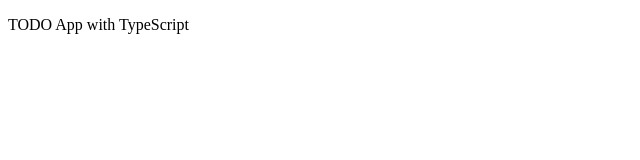
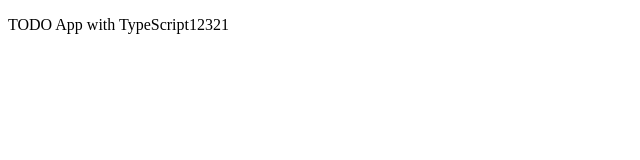
Before and after one commit to 24kk42/Vue-todo, a Vue app: page / in a window 1280 px wide. Shown: the top 160 px of the page, without its empty margins (0-640 px from the left). Built offline with nearby package versions, Linux system fonts and the light colour scheme.

Commit message:
updated text

```diff
--- a/src/components/HelloWorld.vue
+++ b/src/components/HelloWorld.vue
@@ -1,5 +1,5 @@
 <template>
-  <div><p>TODO App with TypeScript</p></div>
+  <div><p>TODO App with TypeScript12321</p></div>
 </template>
 
 <script lang="ts">
```
